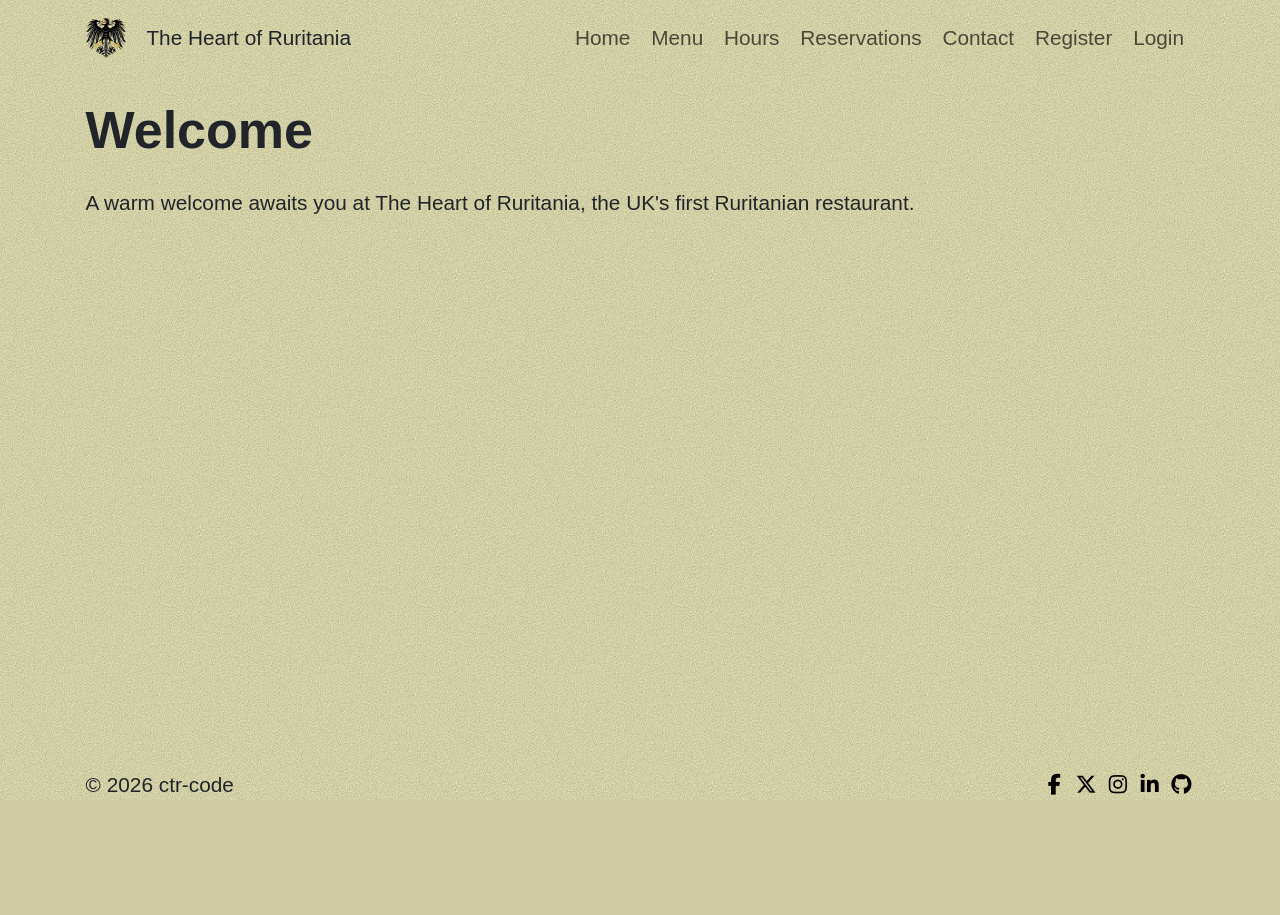
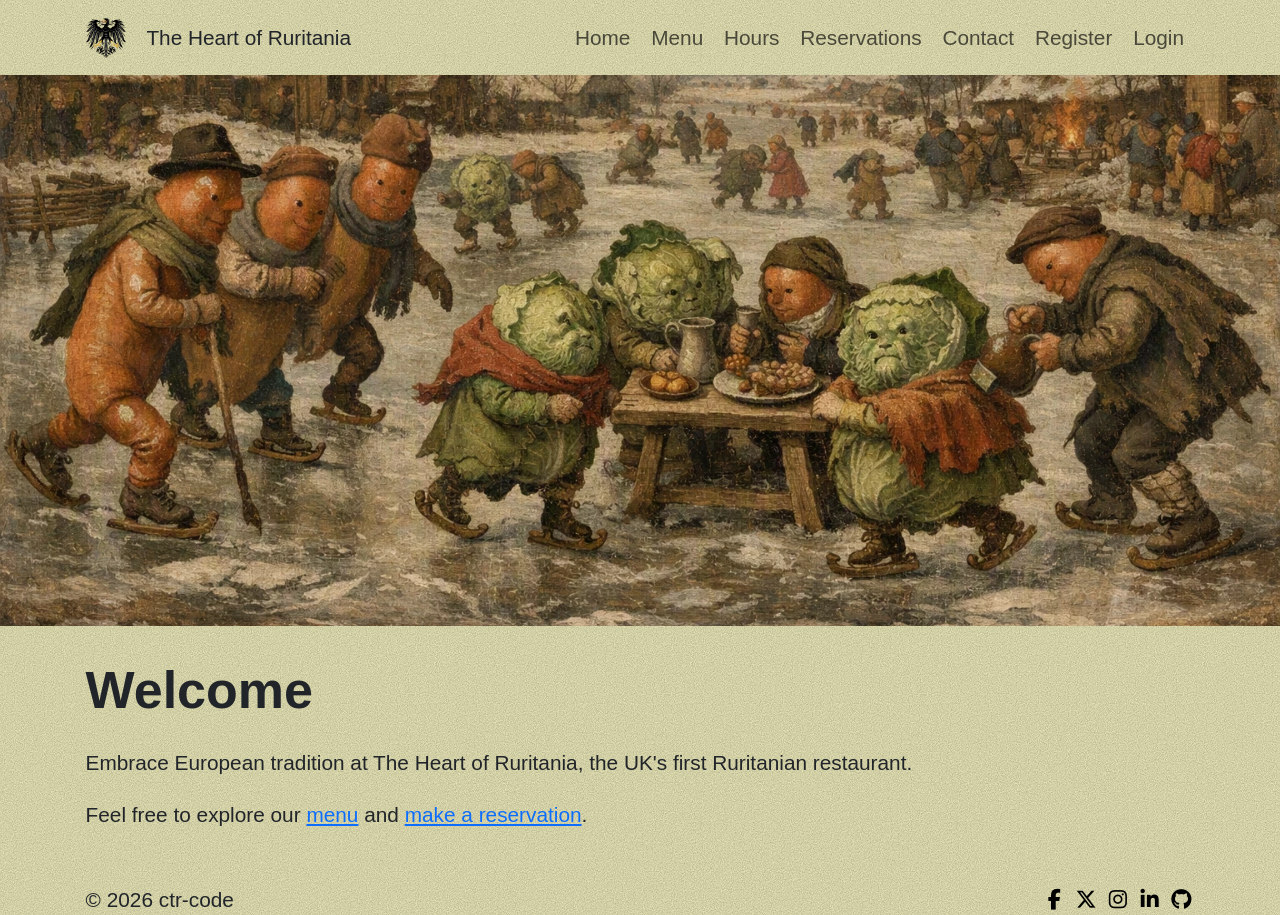
Before and after one commit to ctr-code/heart-of-ruritania, a Django app: template core/templates/core/index.html in a window 1280 px wide. Before the commit the page ends 800 px from the top, so only its background shows below. Run offline with Django 5.2, Linux system fonts and the light colour scheme; the template is opened without the code that fills it, so the values that code supplies are empty; some libraries are stand-ins or nearby versions; some web fonts are replaced.

Commit message:
Add hero image to home page

```diff
--- a/core/templates/core/index.html
+++ b/core/templates/core/index.html
@@ -2,13 +2,19 @@
 {% load static %}
 
 {% block head_title %}The Heart of Ruritania{% endblock %}
+
+{% block header %}
+    <header id="hero">
+    </header>
+{% endblock %}
 
 {% block main %}
 <section class="container">
     <div class="row">
         <div class="col-12">
             <h1>Welcome</h1>
-            <p>A warm welcome awaits you at The Heart of Ruritania, the UK's first Ruritanian restaurant.</p>
+            <p>Embrace European tradition at The Heart of Ruritania, the UK's first Ruritanian restaurant.</p>
+            <p>Feel free to explore our <a href="{% url 'menu' %}">menu</a> and <a href="{% url 'reservations' %}">make a reservation</a>.</p>
         </div>
     </div>
 </section>
--- a/static/css/style.css
+++ b/static/css/style.css
@@ -50,6 +50,17 @@ main {
 
 .social-links a {
     color: black;
+}
+
+/* Home page */
+
+#hero {
+  position: relative;
+  min-height: 70vh;
+  overflow: hidden;
+  background-image: url('/static/images/kohlwurst.webp');
+  background-size: cover;
+  background-position:60% 90%;
 }
 
 /* Menu */
--- a/templates/base.html
+++ b/templates/base.html
@@ -105,6 +105,9 @@
         </div>
     </div>
 
+    {% block header %}
+    {% endblock header %}
+
     <main>
         {# Named main to avoid clashing with allauth #}
         {% block main %}
```
Also changed, not shown: static/images/kohlwurst.webp (added).
